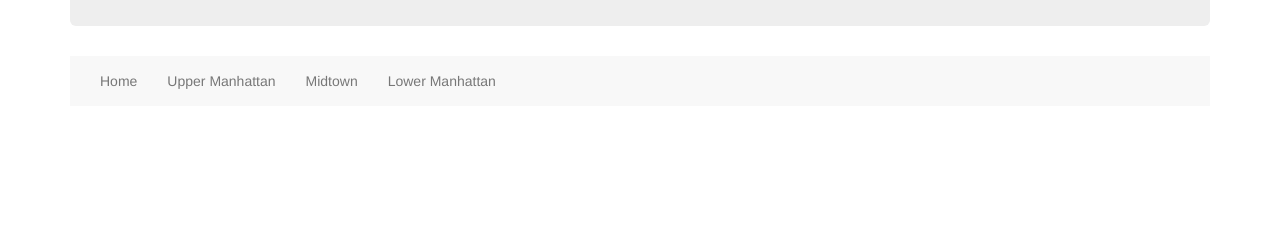
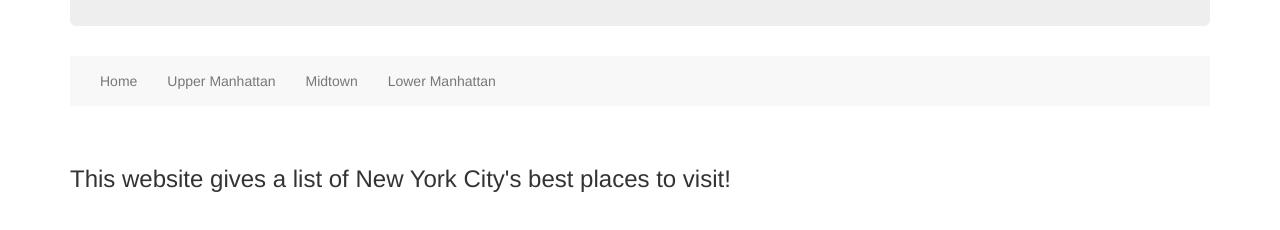
Before and after one commit to ArdsleyHS/pair-website-graceascher, a plain HTML site: page index.html in a window 1280 px wide. Shown: the part 598-828 px from the top of the page. Before the commit the page ends 800 px from the top, so only its background shows below. Drawn offline with nearby package versions, Linux system fonts and the light colour scheme.

Commit message:
Update index.html
home page comment

```diff
--- a/index.html
+++ b/index.html
@@ -67,5 +67,10 @@
                             </li>
                         </ul>
         </nav>
+<br>
+<br>
+<h3>This website gives a list of New York City's best places to visit!</h3>
+<br>
+<br>
     </body>
 </html>
```
